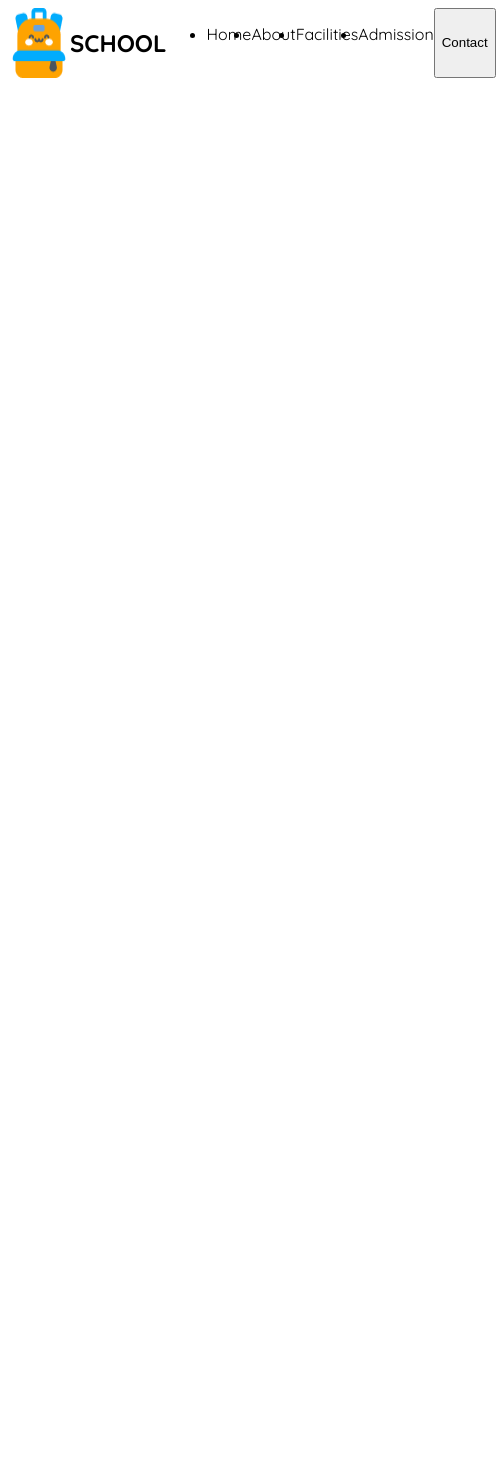
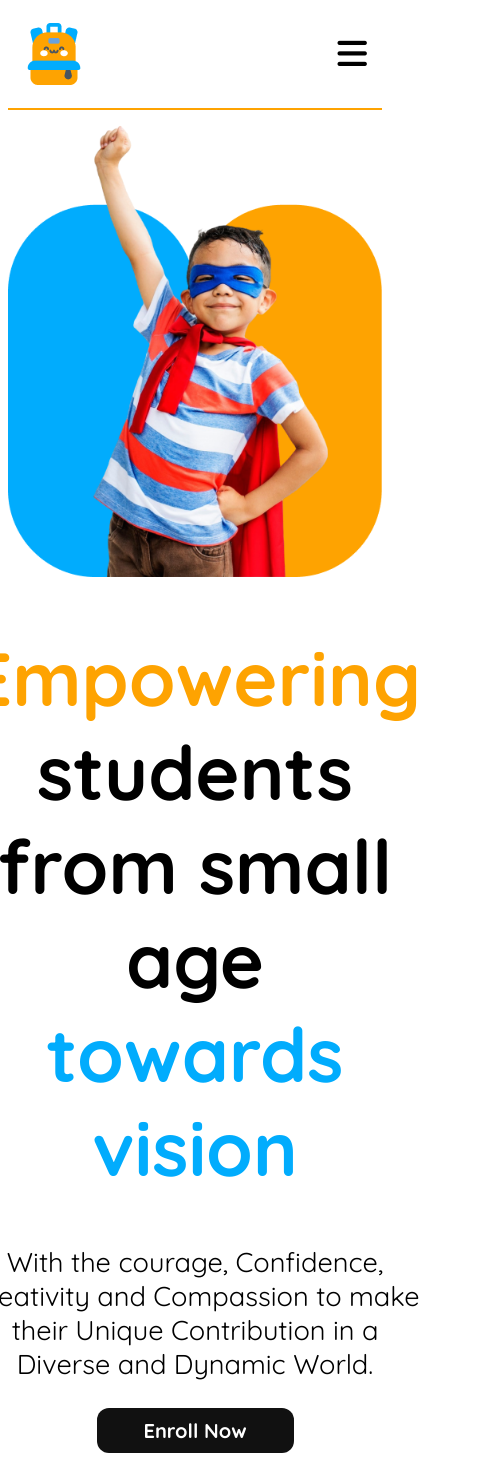
Before and after one commit to HabiburRahmanZihad/Kids-school-web, a plain HTML site: page index.html in a window 390 px wide. Shown: the whole page, 496 px wide, since content can reach past the window. Before the commit the page ends 844 px from the top, so only its background shows below. Drawn offline with Linux system fonts and the light colour scheme.

Commit message:
added header section and style also media query

```diff
--- a/index.html
+++ b/index.html
@@ -3,29 +3,57 @@
 <head>
     <meta charset="UTF-8">
     <meta name="viewport" content="width=device-width, initial-scale=1.0">
-
     <title>Kids School Web</title>
+    <link rel="stylesheet" href="https://cdnjs.cloudflare.com/ajax/libs/font-awesome/6.7.2/css/all.min.css"/>
     <link rel="stylesheet" href="styles/style.css">
 </head>
 <body class="quicksand-font">
     <!-- header section -->
     <header>
-        <nav class="navbar display-flex">
-            <div class="display-flex">
-                <img src="assets/logo.png" alt="">
-                <h2 class="brand">SCHOOL</h2>
+        <!-- nav bar style -->
+        <nav class="navbar display-flex ">
+            <div class="nav-brand-name display-flex ">
+                <img  src="assets/logo.png" alt="">
+                <h2 id="none" class="brand">SCHOOL</h2>
             </div>
-            <ul class="nav-links display-flex">
-                <li class="nav-item">Home</li>
-                <li class="nav-item">About</li>
-                <li class="nav-item">Facilities</li>
-                <li class="nav-item">Admission</li>
+            <ul id="none" class="nav-links display-flex">
+                <li class="nav-item orange">Home</li>
+                <li class="nav-item skyblue">About</li>
+                <li class="nav-item skyblue-2">Facilities</li>
+                <li class="nav-item violet">Admission</li>
             </ul>
-            <button type="nav-btn">Contact</button>
+            <button id="none" class="nav-btn">Contact</button>
+
+            <div class="none-one">
+                <i class="fa-solid fa-bars"></i></a>
+            </div>
         </nav>
+        <hr class="nav-line none-one">
+
+        <!-- /* banner section style */ -->
+        <div class="banner-container display-flex">
+            <div class="banner-content">
+                <h1 class="banner-title"><span class="orange">Empowering</span>
+                <span>students from small age </span> <span class="skyblue">towards vision</span></h1>
+
+                <p class="banner-subtitle">With the courage, Confidence, Creativity and Compassion to make their Unique Contribution in a Diverse and Dynamic World.</p>
+
+                <!-- Our school is a place where students are encouraged to say, “I see it, I get it, I can do it.” -->
+
+                <button class="banner-btn">Enroll Now</button>
+            </div>
+            <div class="banner-img">
+                <img src="assets/hero-kids.png" alt="A boy ">
+            </div>
+        </div>
     </header>
-    <main></main>
+    <main>
+
+        <!-- Standard Curriculum section -->
+        <section>
+
+        </section>
+    </main>
     <footer></footer>
-
 </body>
 </html>
--- a/styles/style.css
+++ b/styles/style.css
@@ -15,8 +15,144 @@
     display: flex;
 }
 
+header{
+    max-width: 1440px;
+    margin: 0 auto;
+}
+/* Text color */
+.orange{
+    color: rgb(254, 163, 1);
+}
+
+.skyblue{
+    color: rgb(1, 172, 253);
+}
+.violet{
+    color: rgb(93, 88, 239);
+}
+
+.skyblue-2{
+    color: rgb(5, 212, 223);
+}
+
+.none-one{
+    display: none;
+}
+
+/* Navbar styles */
+.navbar{
+    justify-content: space-between;
+    align-items: center;
+}
+
+.nav-brand-name img{
+    height: 62px;
+    width: 100%;
+}
+
+.nav-brand-name{
+    justify-content: center;
+    align-items: center;
+    gap: 15px;
+}
+
+.brand{
+    font-size: 32px;
+    font-weight: 700;
+}
+.nav-links{
+    gap: 32px;
+    align-items: center;
+}
+.nav-item{
+    list-style: none;
+    font-size: 1.7rem;
+    font-weight: 500;
+}
+
+.nav-btn{
+    font-family: Quicksand;
+    width: 197px;
+    height: 60px;
+    padding: 10px;
+    color: rgb(255, 255, 255);
+    border: none;
+    font-size:1.7rem;
+    font-weight: 600;
+    border-radius: 12px;
+    background: rgb(254, 163, 1);
+}
 
 
-.navbar{
-    justify-content: space-around;
+/* Banner section style */
+.banner-container{
+    align-items: center;
+    justify-content: space-between;
+
 }
+
+.banner-content{
+    text-align: left;
+    max-width: 640px;
+
+}
+
+.banner-title{
+    font-size: 4.7rem;
+    font-weight: 700;
+}
+.banner-subtitle{
+    font-size: 1.7rem;
+    font-weight: 400;
+}
+
+.banner-btn{
+    border-radius: 12px;
+    background: rgb(17, 17, 17);
+    color: rgb(255, 255, 255);
+    font-family: Quicksand;
+    font-size: 20px;
+    font-weight: 700;
+    padding: 10px;
+    width: 197px;
+    border: none;
+}
+
+.banner-img img{
+    width: 100%;
+}
+
+
+
+.fa-solid{
+    font-size: 2.10rem;
+}
+
+
+/* responsive media query */
+
+@media screen and (max-width: 576px){
+   .navbar{
+    padding: 15px;
+    }
+
+    .nav-line{
+        border: 0.5px solid rgb(254, 163, 1);
+    }
+
+    #none{
+    display: none;
+    }
+
+    .none-one{
+        display: block;
+    }
+
+    .banner-container{
+        flex-direction: column-reverse;
+    }
+
+    .banner-content{
+        text-align: center;
+    }
+}
```
